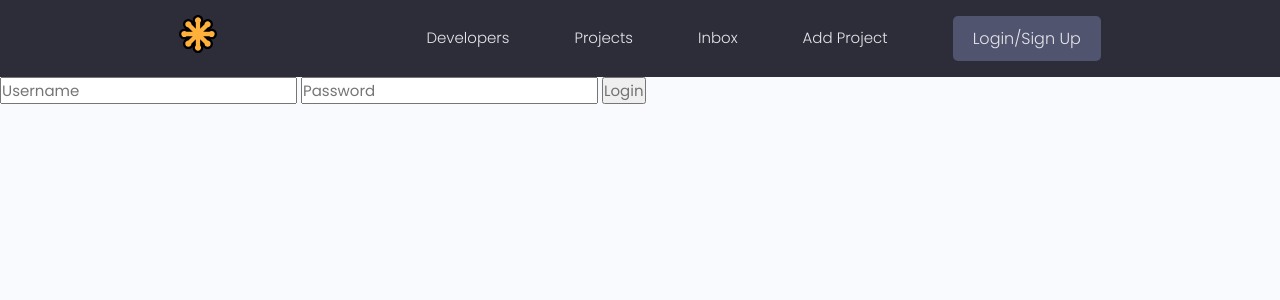
After one commit to pragusga25/pamekar, a Django app: page /login/ in a window 1280 px wide. The commit adds this page. Shown: the top 300 px of the page. Run offline with Django 3.2, Linux system fonts and the light colour scheme; some libraries are stand-ins or nearby versions.

Commit message:
add login form

```diff
--- a/templates/navbar.html
+++ b/templates/navbar.html
@@ -16,7 +16,11 @@
         <li class="header__menuItem"><a href="{% url 'projects' %}">Projects</a></li>
         <li class="header__menuItem"><a href="">Inbox</a></li>
         <li class="header__menuItem"><a href="{% url 'create-project' %}">Add Project</a></li>
-        <li class="header__menuItem"><a href="" class="btn btn--sub">Login/Sign Up</a></li>
+        {% if request.user.is_authenticated %}
+        <li class="header__menuItem"><a href="{% url 'login' %}" class="btn btn--sub">Logout</a></li>
+        {% else %}
+        <li class="header__menuItem"><a href="{% url 'login' %}" class="btn btn--sub">Login/Sign Up</a></li>
+        {% endif %}
       </ul>
     </nav>
   </div>
--- /dev/null
+++ b/users/templates/users/login-register.html
@@ -0,0 +1,11 @@
+{% extends 'main.html'%}
+{% block content %}
+
+<form action="{% url 'login' %}" method="post">
+  {% csrf_token %}
+  <input type="text" name="username" placeholder="Username">
+  <input type="text" name="password" placeholder="Password">
+  <input type="submit" value="Login">
+</form>
+
+{% endblock content %}
--- a/users/urls.py
+++ b/users/urls.py
@@ -2,6 +2,7 @@ from django.urls import path
 from . import views
 
 urlpatterns = [
+    path("login/", views.loginPage, name="login"),
     path("", views.profiles, name="profiles"),
     path("profile/<str:pk>/", views.userProfile, name="user-profile"),
 ]
--- a/users/views.py
+++ b/users/views.py
@@ -1,5 +1,7 @@
-from django.shortcuts import render
+from django.shortcuts import render, redirect
+from django.contrib.auth import login, authenticate
 from .models import Profile
+from django.contrib.auth.models import User
 
 # Create your views here.
 
@@ -21,3 +23,24 @@ def userProfile(request, pk):
         "otherSkills": otherSkills,
     }
     return render(request, "users/user-profile.html", context)
+
+
+def loginPage(request):
+    if request.method == "POST":
+        username = request.POST["username"]
+        password = request.POST["password"]
+
+        try:
+            user = User.objects.get(username=username)
+        except:
+            print("Username doesnt exist")
+
+        user = authenticate(request, username=username, password=password)
+
+        if user is not None:
+            login(request, user)
+            return redirect("profiles")
+        else:
+            print("Username or password is incorrect")
+
+    return render(request, "users/login-register.html")
```
Also changed, not shown: db.sqlite3.
